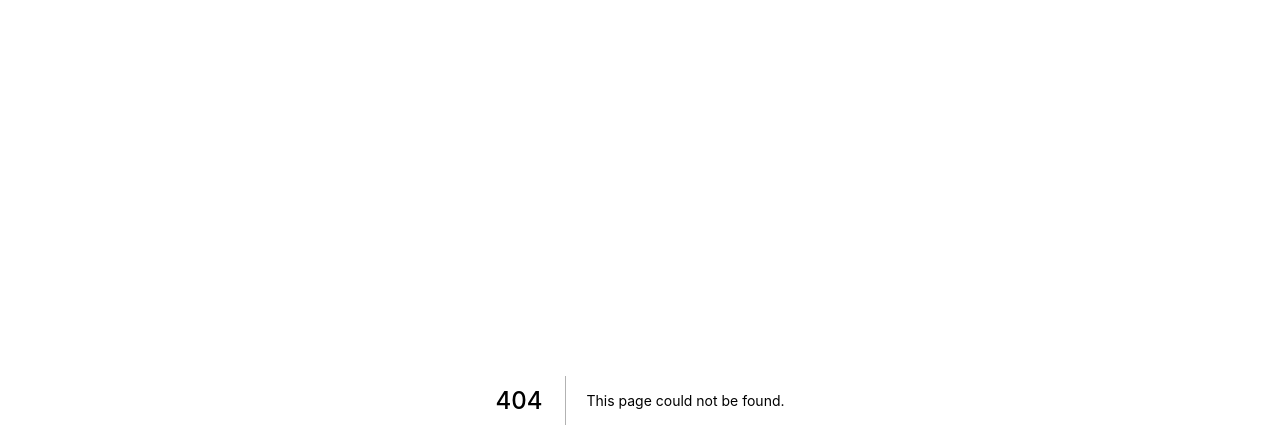
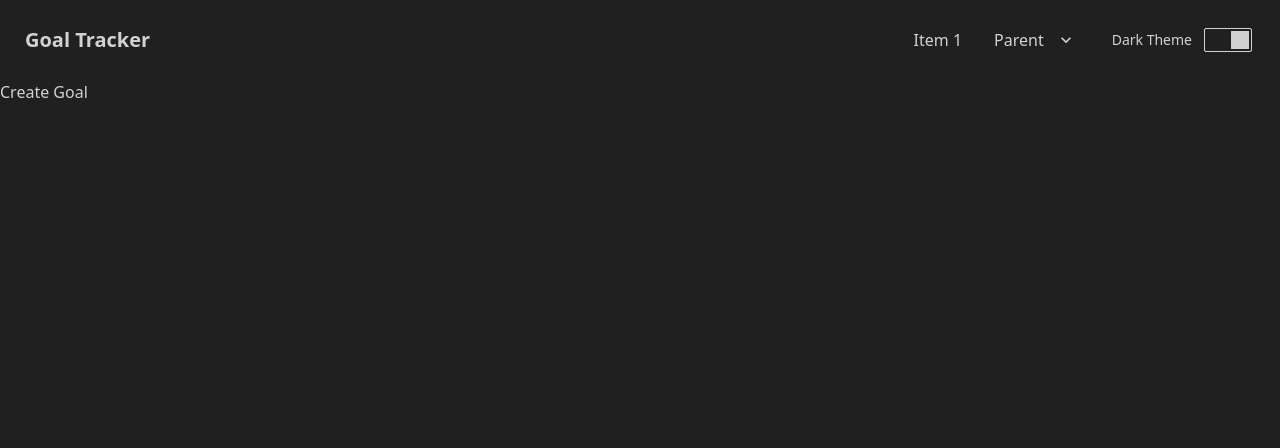
Before and after one commit to harsh-vikram-singh/goal-tracker, a Next.js app: page /goals/create in a window 1280 px wide. Before the commit this address had no page. Shown: the top 448 px of the page. Built offline with nearby package versions, Linux system fonts and the light colour scheme.

Commit message:
added the placeholders for goals and progress pages, and moved the navbar to _app to that each page has access to it

```diff
--- a/pages/_app.tsx
+++ b/pages/_app.tsx
@@ -1,8 +1,14 @@
 import '../styles/globals.css'
 import type { AppProps } from 'next/app'
+import { Navbar } from '../components/Navbar';
 
 function MyApp({ Component, pageProps }: AppProps) {
-    return <Component {...pageProps} />
+    return (
+      <>
+        <Navbar />
+        <Component {...pageProps} />
+      </>
+    )
 }
 
 export default MyApp
--- /dev/null
+++ b/pages/goals/create.tsx
@@ -0,0 +1,9 @@
+import React from 'react';
+
+const CreateGoal = () => {
+  return (
+    <h1>Create Goal</h1>
+  );
+}
+
+export default CreateGoal;
--- /dev/null
+++ b/pages/goals/index.tsx
@@ -0,0 +1,9 @@
+import React from 'react';
+
+const GoalsIndexPage = () => {
+  return (
+    <h1>Please add a goal</h1>
+  )
+}
+
+export default GoalsIndexPage;
--- a/pages/index.tsx
+++ b/pages/index.tsx
@@ -2,13 +2,11 @@ import type { NextPage } from 'next'
 import { useEffect }from 'react';
 import Head from 'next/head'
 import Image from 'next/image'
-import { Navbar } from '../components/Navbar';
 import styles from '../styles/Home.module.css'
 
 const Home: NextPage = () => {
   return (
     <div className={styles.container}>
-      <Navbar />
       <p>Welcome to Goal Tracker</p>
     </div>
   )
--- /dev/null
+++ b/pages/progress/edit.tsx
@@ -0,0 +1,9 @@
+import React from 'react';
+
+const EditProgress = () => {
+  return (
+    <h1>Add a goal to add/edit progress</h1>
+  );
+}
+
+export default EditProgress;
--- /dev/null
+++ b/pages/progress/index.tsx
@@ -0,0 +1,9 @@
+import React from 'react';
+
+const ProgressIndexPage = () => {
+  return (
+    <h1>Add a goal to see the progress</h1>
+  );
+}
+
+export default ProgressIndexPage;
```
